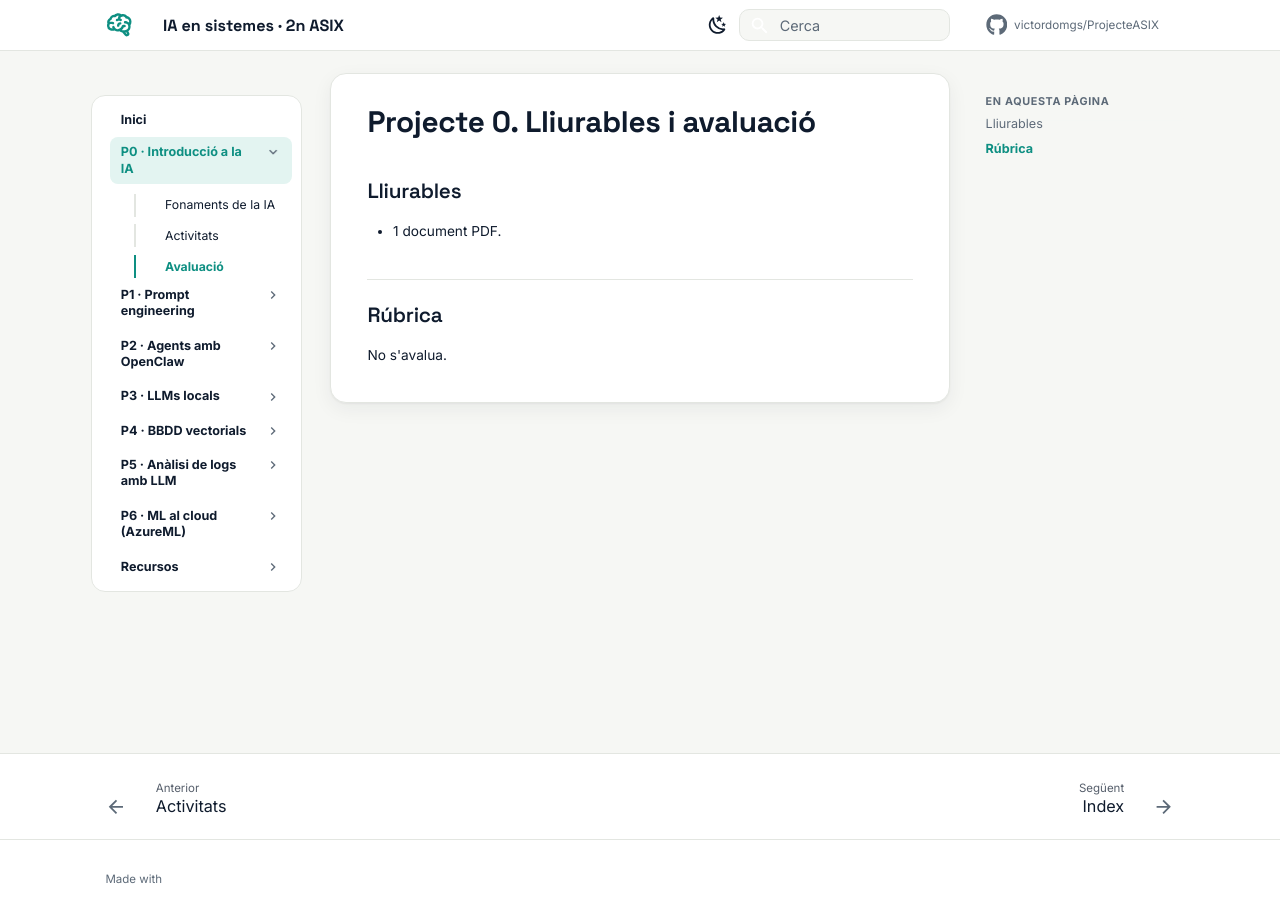
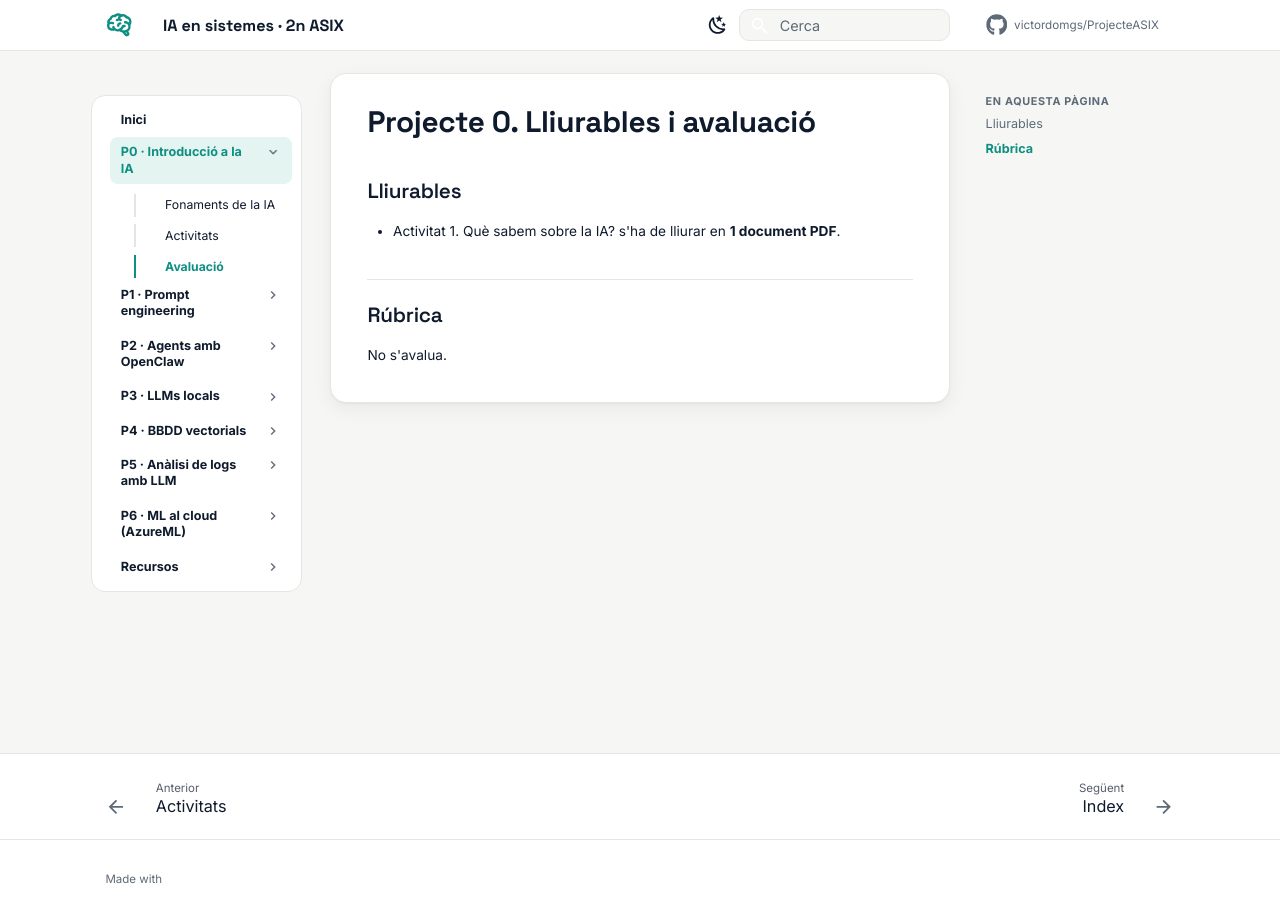
Before and after one commit to victordomgs/ProjecteASIX, an MkDocs documentation site: the page built from docs/p0-introduccio-ia/avaluacio.md, in a window 1280 px wide. Built offline with MkDocs 1.6.1 and Material for MkDocs 9.7.7, drawn with Linux system fonts in a browser that asks for light colours; comment, search, counter and statistics services are not loaded.

Commit message:
Update avaluacio.md

```diff
--- a/docs/p0-introduccio-ia/avaluacio.md
+++ b/docs/p0-introduccio-ia/avaluacio.md
@@ -2,7 +2,7 @@
 
 ## Lliurables
 
-- 1 document PDF.
+- Activitat 1. Què sabem sobre la IA? s'ha de lliurar en **1 document PDF**.
 
 ## Rúbrica
 
```
